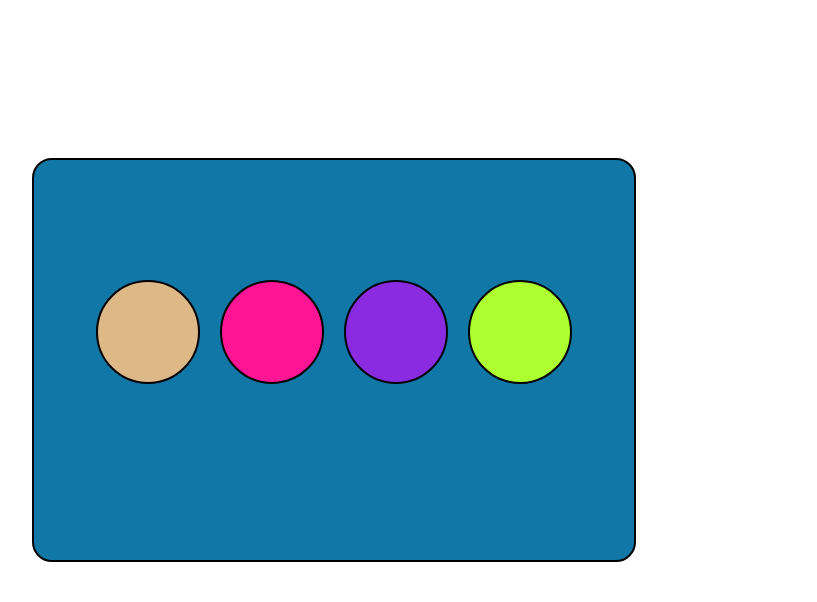
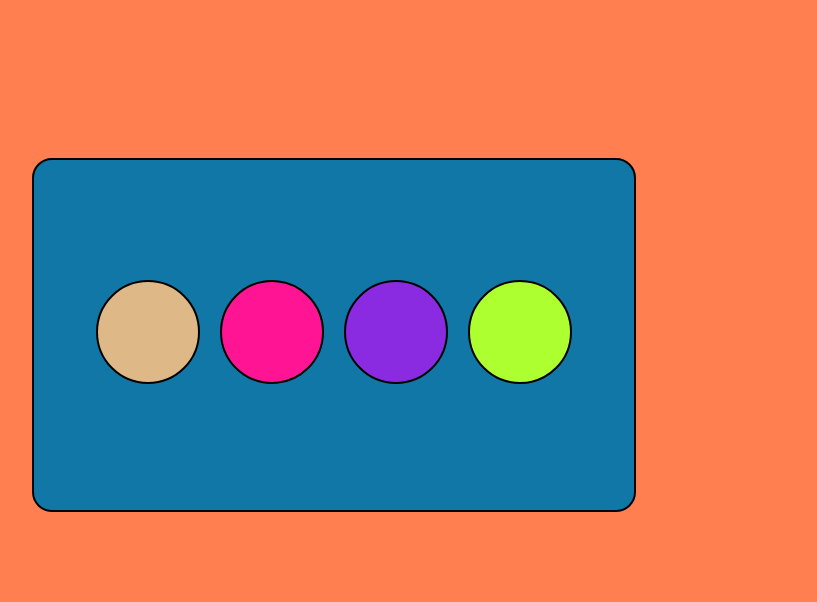
Before and after one commit to Bipin750/Background-Changer, a plain HTML site: page index.html in a window 1280 px wide. Shown: the top 602 px of the page, without its empty margins (231-1048 px from the left). Drawn offline with Linux system fonts and the light colour scheme.

Commit message:
Add files via upload

```diff
--- a/style.css
+++ b/style.css
@@ -2,13 +2,13 @@ body{
     display: flex;
     text-align: center;
     justify-content: center;
-    background-color: white;
+    background-color: coral;
 }
 
 .container{
     margin-top:150px;
     border: 2px solid grey;
-    height: 400px;
+    height: 350px;
     width: 600px;
     border-radius: 20px;
     border-color: black;
```
